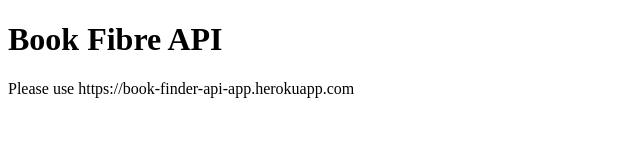
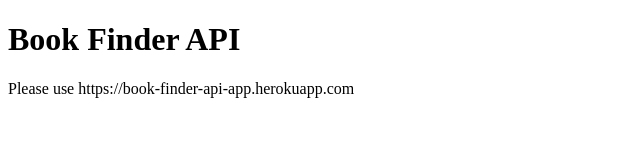
Before and after one commit to MdRez19/book-finder-api, a website: page index.html in a window 1280 px wide. Shown: the full height of the page, 0-640 px from the left. Drawn offline with Linux system fonts and the light colour scheme.

Commit message:
fixed spelling!

```diff
--- a/index.html
+++ b/index.html
@@ -5,7 +5,7 @@
     <title>Book Finder API</title>
 </head>
 <body>
-    <h1>Book Fibre API</h1>
+    <h1>Book Finder API</h1>
     <p>Please use https://book-finder-api-app.herokuapp.com</p>
 </body>
 </html>
```
